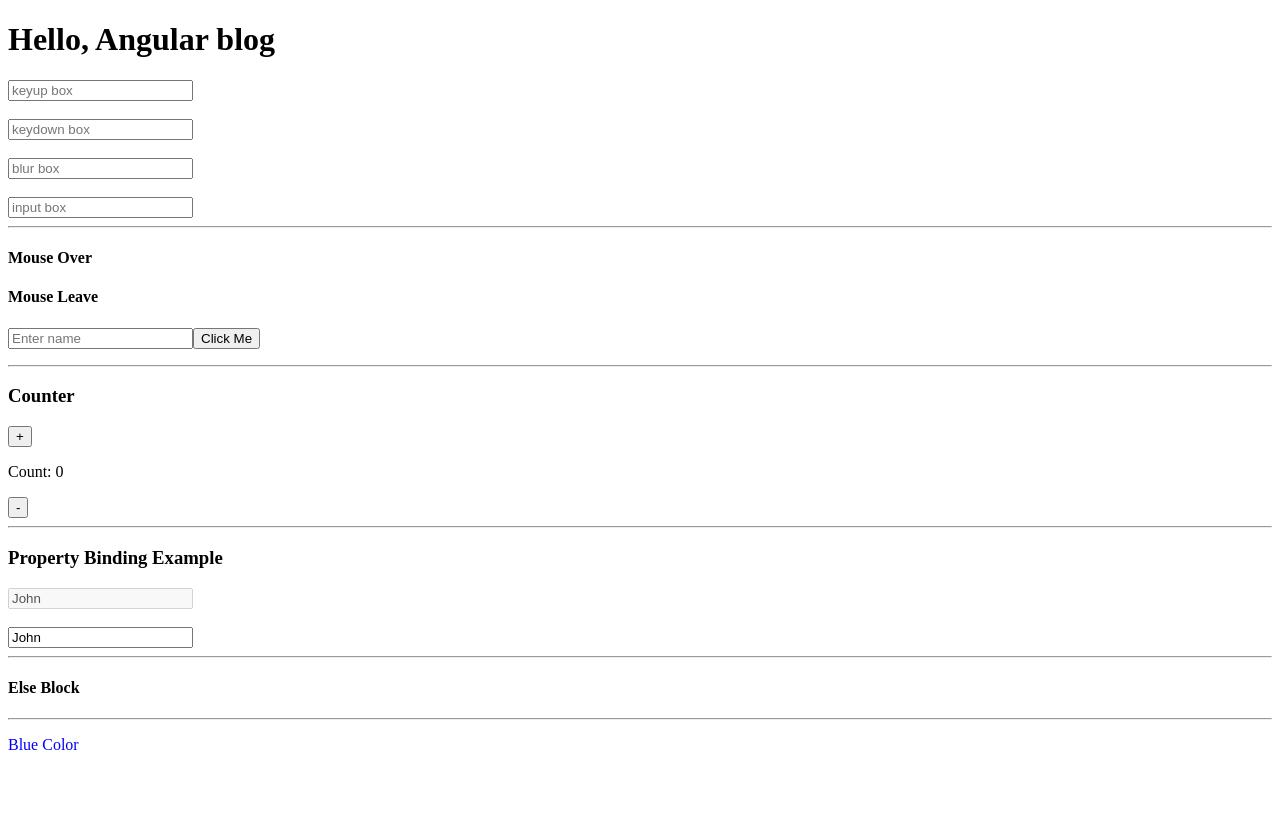
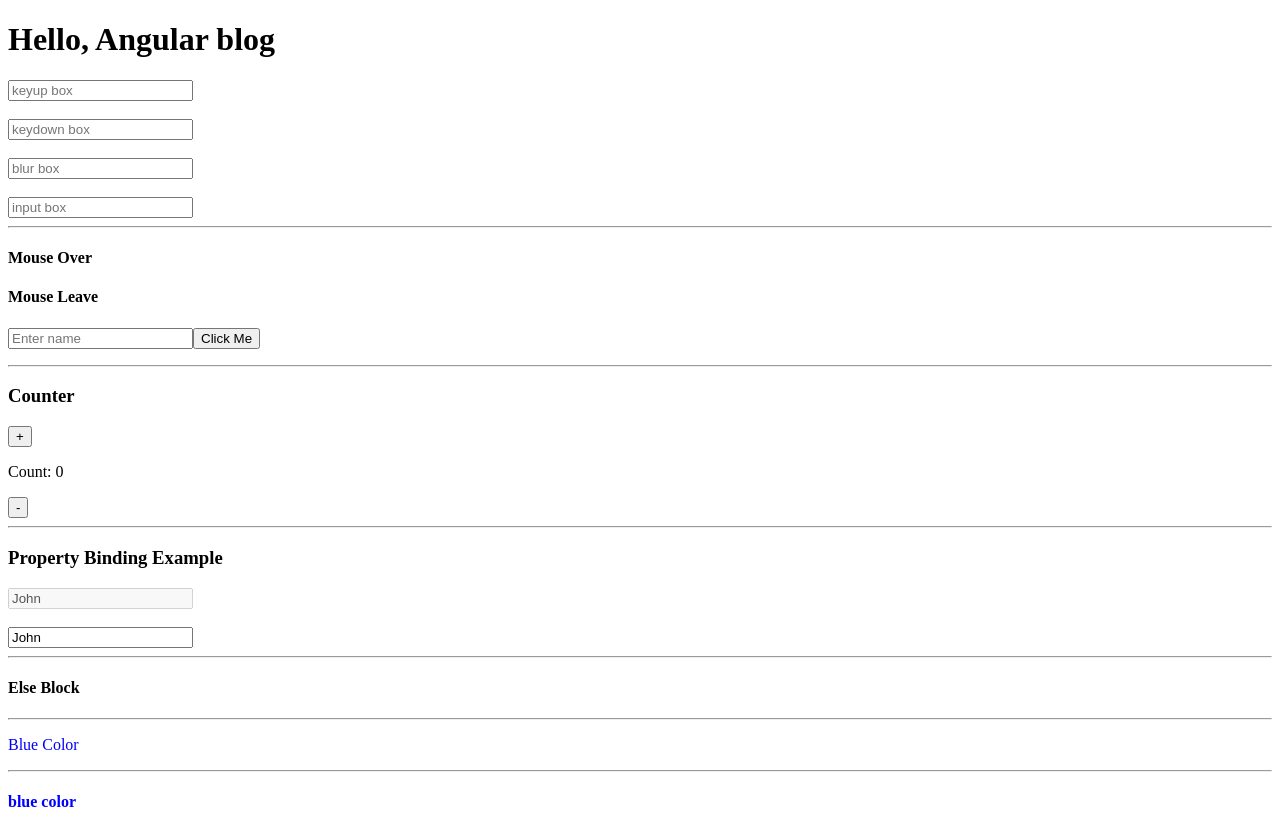
Before and after one commit to shwetakanekar/Angular-Training, an Angular app: page / in a window 1280 px wide. Before the commit the page ends 800 px from the top, so only its background shows below. Built offline with nearby package versions, Linux system fonts and the light colour scheme.

Commit message:
Tutorial-17: Switch case

```diff
--- a/src/app/app.component.html
+++ b/src/app/app.component.html
@@ -75,3 +75,12 @@
 <ng-template [ngIf]="color === 'blue'">
   <p style="color: blue">Blue Color</p>
 </ng-template>
+
+<hr />
+<!-- Switch case (for many conditions) -->
+<div [ngSwitch]="color">
+  <h4 *ngSwitchCase="'red'" style="color: red">red color</h4>
+  <h4 *ngSwitchCase="'green'" style="color: green">green color</h4>
+  <h4 *ngSwitchCase="'blue'" style="color: blue">blue color</h4>
+  <h4 *ngSwitchDefault>unknown color</h4>
+</div>
```
